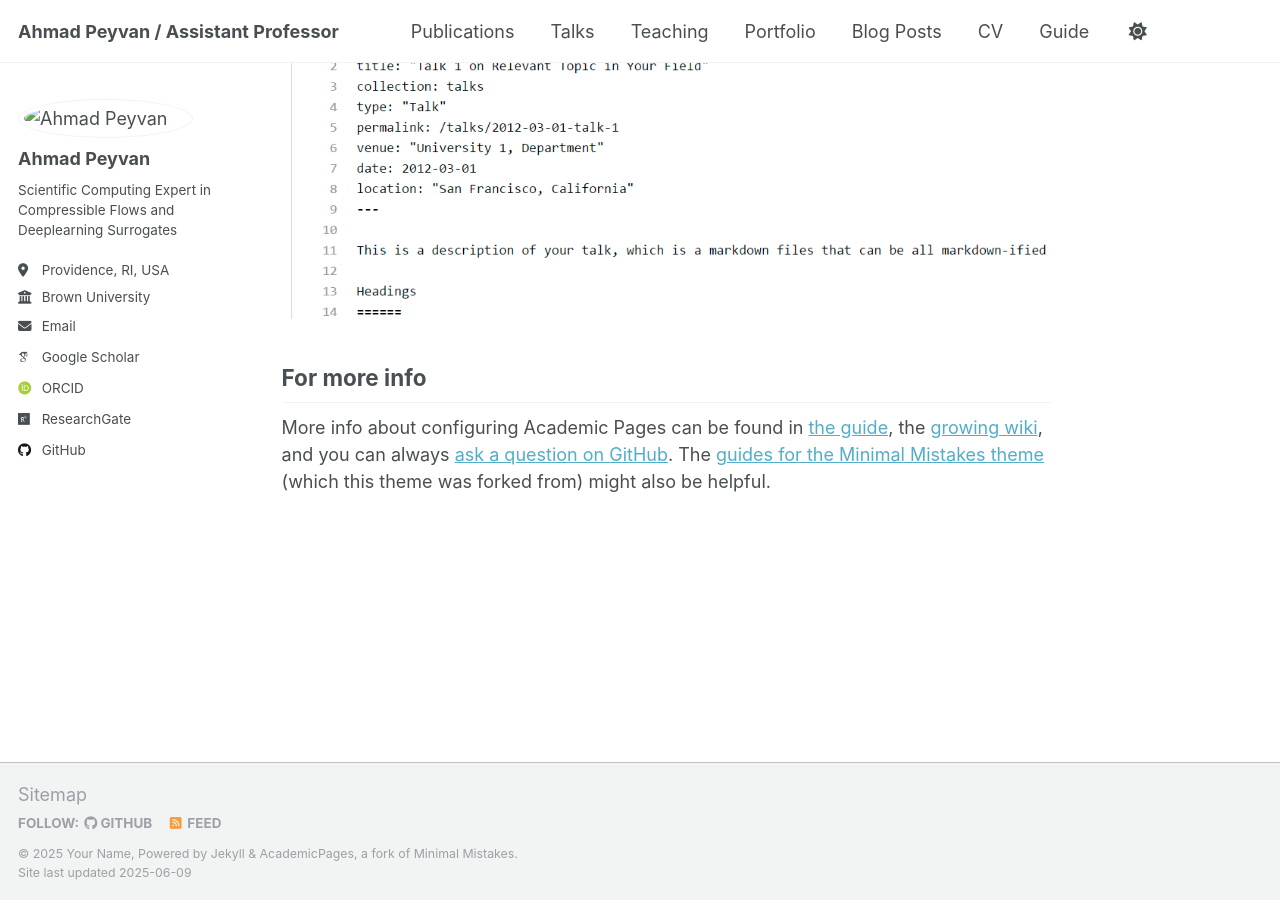
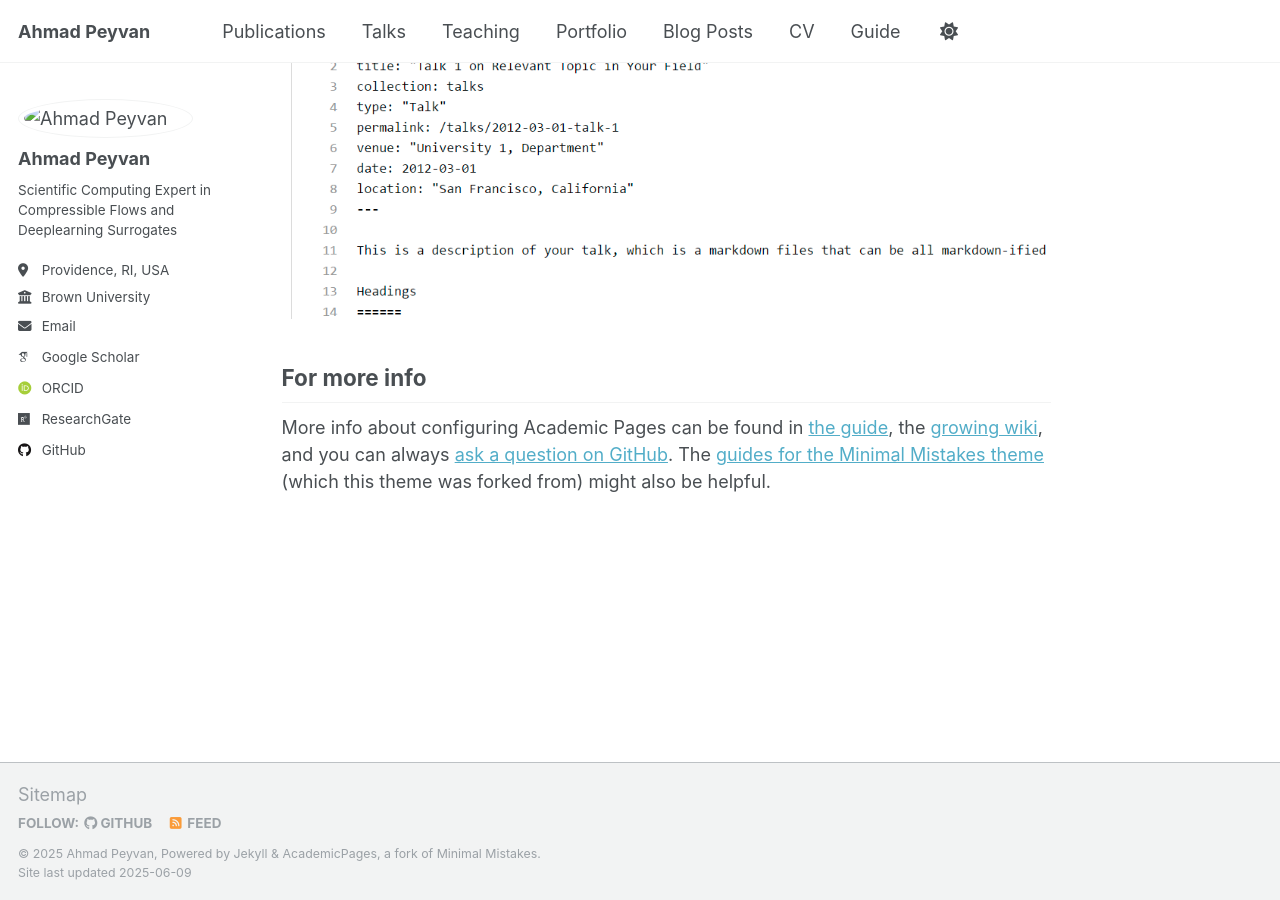
Before and after one commit to ahmadpeyvan/ahmadpeyvan.github.io, a Jekyll site: the page built from _pages/about.md, in a window 1280 px wide and 900 px high, scrolled down 2636 px. Built offline with Jekyll 4.4.1, drawn with Linux system fonts in a browser that asks for light colours; some web fonts are replaced.

Commit message:
Modify bio

```diff
--- a/_config.yml
+++ b/_config.yml
@@ -9,9 +9,9 @@
 # Basic Site Settings
 locale                   : "en-US"
 site_theme               : "default"
-title                    : "Ahmad Peyvan / Assistant Professor"
+title                    : "Ahmad Peyvan"
 title_separator          : "-"
-name                     : &name "Your Name"
+name                     : &name "Ahmad Peyvan"
 description              : &description "personal description"
 url                      : https://academicpages.github.io # the base hostname & protocol for your site e.g. "https://[your GitHub username].github.io" or if you already have some other page hosted on Github then use "https://[your GitHub username].github.io/[Your Repo Name]"
 baseurl                  : "" # the subpath of your site, e.g. "/blog"
```
